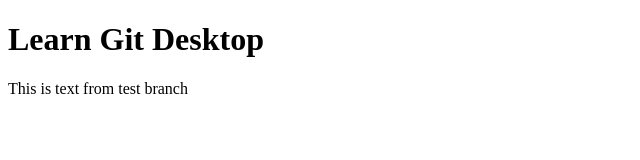
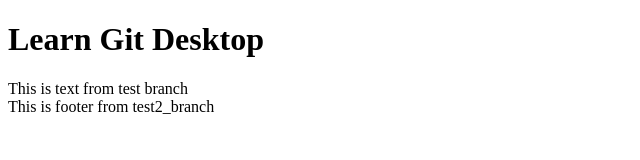
Before and after one commit to Tom646/git-desktop, a plain HTML site: page index.html in a window 1280 px wide. Shown: the whole page, without its empty margins (0-640 px from the left). Drawn offline with Linux system fonts and the light colour scheme.

Commit message:
add footer and stuff
add footer and stuff

```diff
--- a/index.html
+++ b/index.html
@@ -17,5 +17,11 @@
 
 	</main>
 
+	<footer>
+
+		This is footer from test2_branch
+
+	</footer>
+
 </body>
 </html>
```
